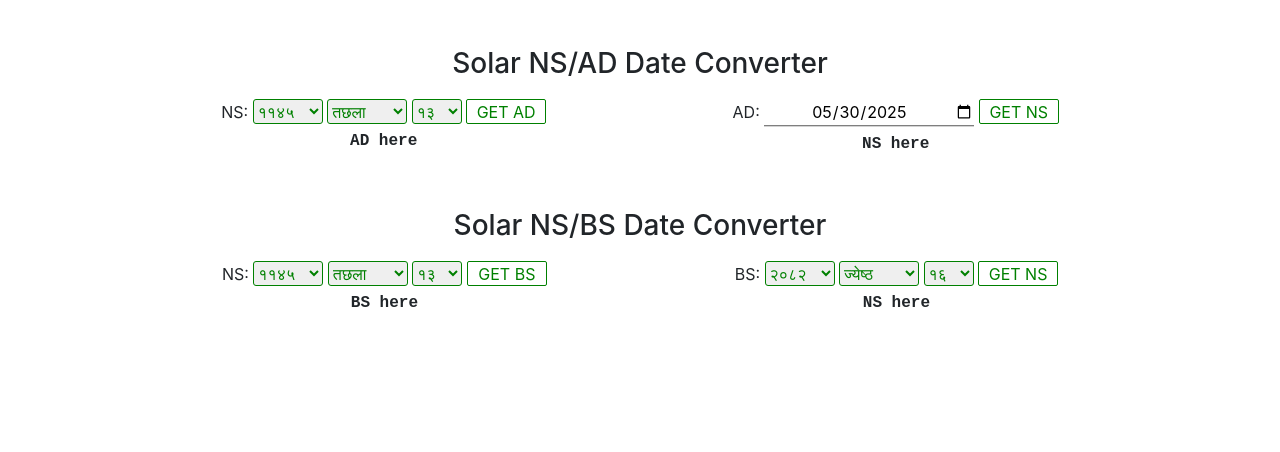
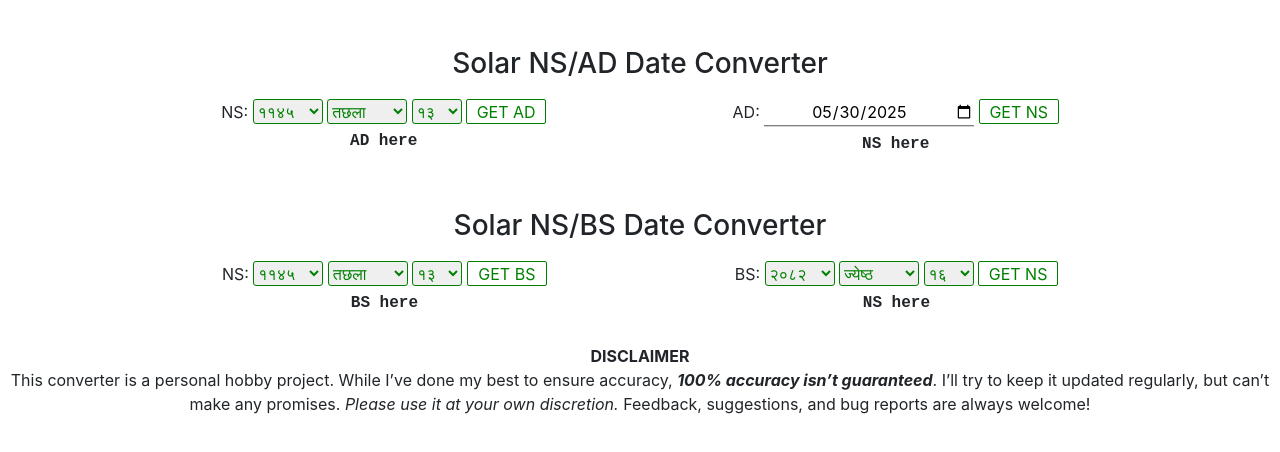
Before and after one commit to brihat-rb/solarnsconverter, a plain HTML site: page index.html in a window 1280 px wide. Shown: the part 96-548 px from the top of the page. Drawn offline with nearby package versions, Linux system fonts and the light colour scheme.

Commit message:
Update index.html

```diff
--- a/index.html
+++ b/index.html
@@ -66,6 +66,18 @@
       </div>
     </div>
 
+    <br />
+
+	  <div class="disclaimer">
+      <strong>DISCLAIMER</strong>
+      <br />
+      This converter is a personal hobby project. While I’ve done my best to ensure accuracy,
+	    <b><i>100% accuracy isn’t guaranteed</i></b>.
+	    I’ll try to keep it updated regularly, but can’t make any promises.
+	    <i>Please use it at your own discretion.</i>
+	    Feedback, suggestions, and bug reports are always welcome!
+    </div>
+
     <!-- <div>
       <a id="brihatcalendar"
          href="https://calendar.brihatrb.com.np/">
```
